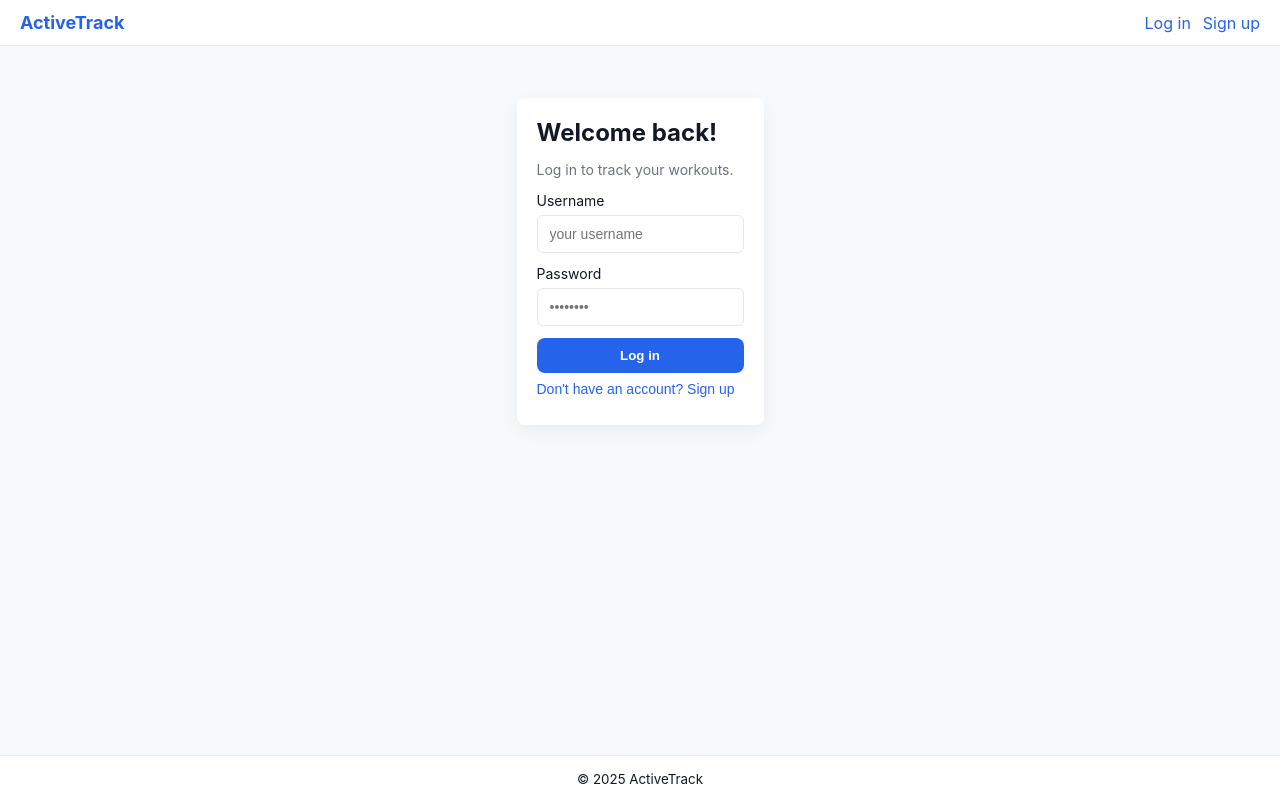
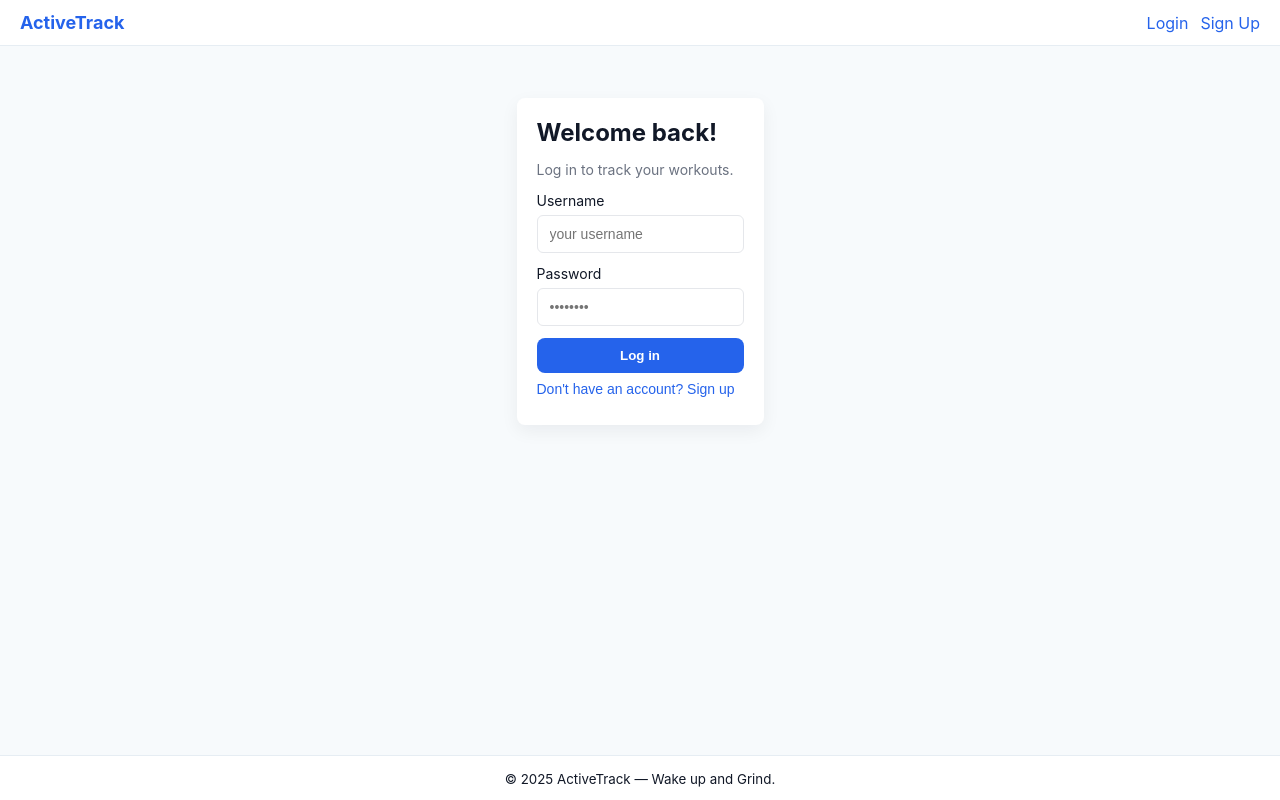
Before and after one commit to Alsowilson/ActiveTrack, a React (Vite) app: page /login in a window 1280 px wide. Built offline with nearby package versions, Linux system fonts and the light colour scheme.

Commit message:
Add ProtectedRoute and separate Header/Footer layout components

```diff
--- a/src/App.jsx
+++ b/src/App.jsx
@@ -1,7 +1,10 @@
-import React, { useState } from "react";
+import React from "react";
 import { BrowserRouter, Routes, Route, Link } from "react-router-dom";
 import Auth from "./components/Auth";
 import Dashboard from "./components/Dashboard";
+import Header from "./components/Header";
+import Footer from "./components/Footer";
+import ProtectedRoute from "./routes/ProtectedRoute";
 import { AuthProvider, useAuthContext } from "./context/AuthContext";
 import "./App.css";
 
@@ -18,34 +21,10 @@ function Home() {
   );
 }
 
-function Header() {
-  const { user, logout } = useAuthContext();
-
-  return (
-    <header className="site-header">
-      <Link to="/" className="brand">ActiveTrack</Link>
-      <nav>
-        {user ? (
-          <>
-            <span className="muted">Hi, {user.username}</span>
-            <button className="link-btn" onClick={logout} style={{ marginLeft: 12 }}>Logout</button>
-          </>
-        ) : (
-          <>
-            <Link to="/login" className="nav-link">Log in</Link>
-            <Link to="/signup" className="nav-link">Sign up</Link>
-          </>
-        )}
-      </nav>
-    </header>
-  );
-}
-
 function AppContent() {
-  const { login, signup, user } = useAuthContext();
+  const { login } = useAuthContext();
 
   const handleAuthSuccess = (userData) => {
-    // context handles persistence
     login(userData);
   };
 
@@ -58,13 +37,18 @@ function AppContent() {
           <Route path="/" element={<Home />} />
           <Route path="/login" element={<Auth onAuthSuccess={handleAuthSuccess} />} />
           <Route path="/signup" element={<Auth onAuthSuccess={handleAuthSuccess} />} />
-          <Route path="/dashboard" element={<Dashboard />} />
+          <Route
+            path="/dashboard"
+            element={
+              <ProtectedRoute>
+                <Dashboard />
+              </ProtectedRoute>
+            }
+          />
         </Routes>
       </main>
 
-      <footer className="site-footer">
-        <small>© {new Date().getFullYear()} ActiveTrack</small>
-      </footer>
+      <Footer />
     </div>
   );
 }
--- /dev/null
+++ b/src/components/Footer.jsx
@@ -0,0 +1,9 @@
+import React from "react";
+
+export default function Footer() {
+  return (
+    <footer className="site-footer">
+      <small>© {new Date().getFullYear()} ActiveTrack — Wake up and Grind.</small>
+    </footer>
+  );
+}
--- /dev/null
+++ b/src/components/Header.jsx
@@ -0,0 +1,28 @@
+import React from "react";
+import { Link } from "react-router-dom";
+import { useAuthContext } from "../context/AuthContext";
+
+export default function Header() {
+    const { user, logout } = useAuthContext();
+
+    return (
+        <header className=" site-header">
+            <Link to= "/" className="brand">ActiveTrack</Link>
+            <nav>
+                {user ? (
+                    <>
+                    <span className="muted">Hi, {user.username}</span>
+                    <button className="link-btn" onClick={logout} style={{ marginleft: 12 }}>
+                        logout
+                    </button>
+                    </>
+                ) : (
+                    <>
+                    <Link to="/login" className="nav-link">Login</Link>
+                    <Link to="/signup" className="nav-link">Sign Up</Link>
+                    </>
+                )}
+            </nav>
+        </header>
+    );
+}
--- /dev/null
+++ b/src/routes/ProtectedRoute.jsx
@@ -0,0 +1,13 @@
+import React from 'react';
+import { Navigate } from 'react-router-dom';
+import { useAuthContext } from '../context/AuthContext';
+
+export default function ProtectedRoute({ children }) {
+    const { user } = useAuthContext();
+
+    if (!user) {
+        return <Navigate to="/login" replace />;
+    }
+
+    return children;
+}
```
